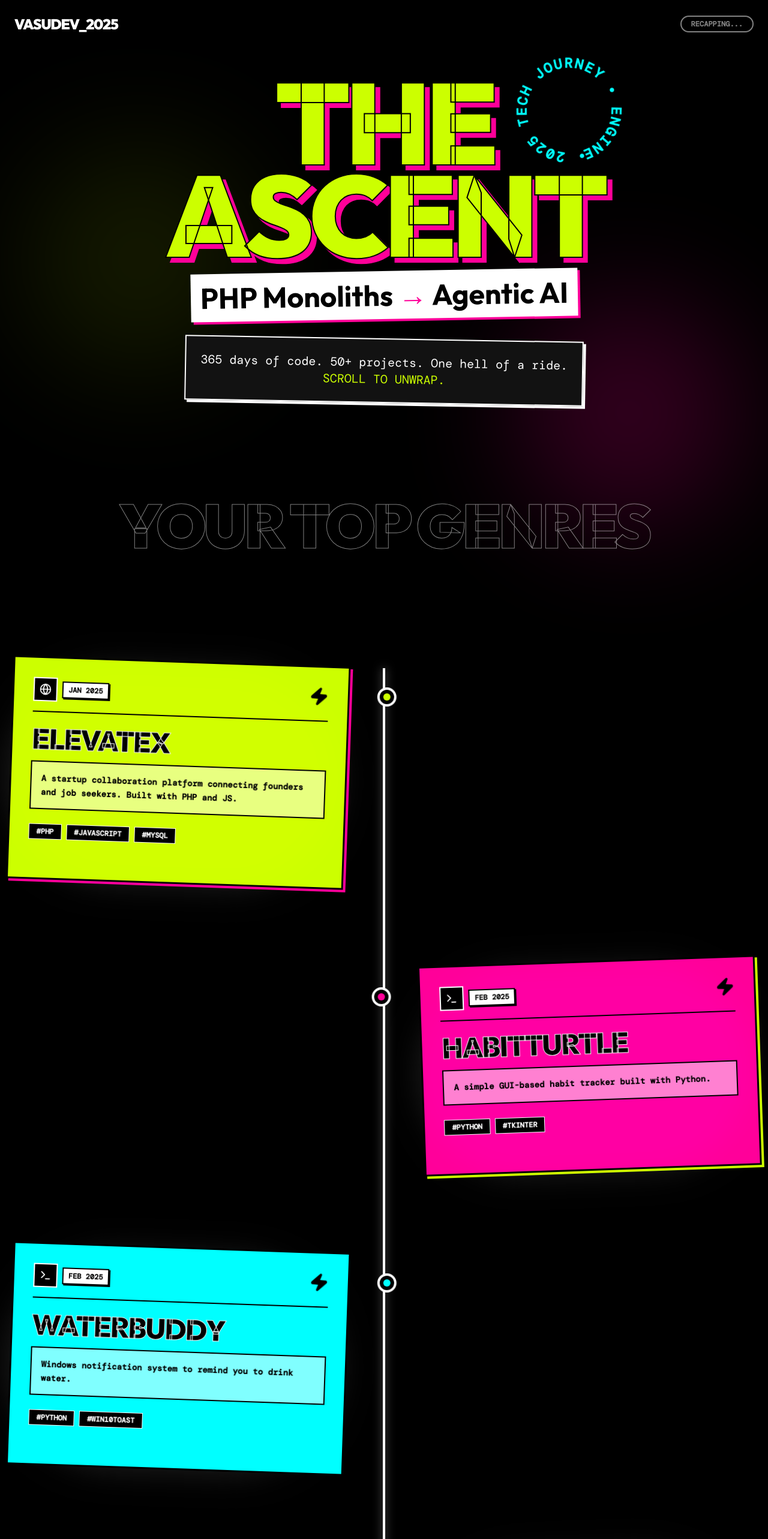
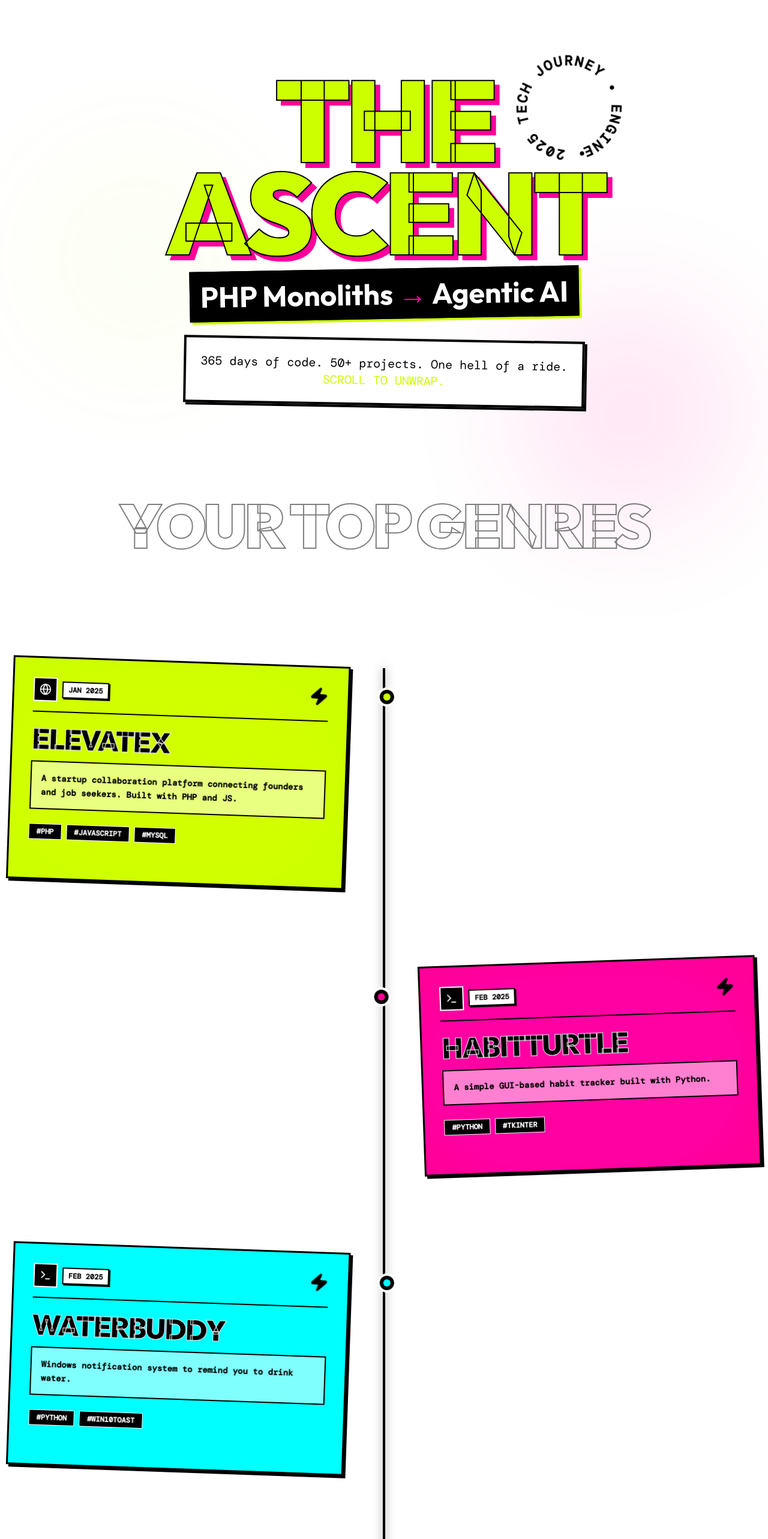
Before and after one commit to vasu-devs/Roadmap-Walkthrough-2025, a React (Vite) app: page / in a window 1280 px wide. Shown: the top 2566 px of the page at 60% size. Built offline with nearby package versions, Linux system fonts and the light colour scheme.

Commit message:
style: Invert the global color scheme to light mode and simplify project card shadow classes.

```diff
--- a/src/App.tsx
+++ b/src/App.tsx
@@ -8,13 +8,13 @@ function App() {
   const backgroundY = useTransform(scrollYProgress, [0, 1], ['0%', '20%']);
 
   return (
-    <div className="min-h-screen bg-black text-wrapped-white overflow-x-hidden cursor-crosshair">
+    <div className="min-h-screen bg-white text-black overflow-x-hidden cursor-crosshair">
 
       {/* Dynamic Background */}
-      <div className="fixed inset-0 z-0 bg-noise opacity-20 pointer-events-none"></div>
+      <div className="fixed inset-0 z-0 bg-noise opacity-30 pointer-events-none mix-blend-multiply"></div>
       <motion.div
         style={{ y: backgroundY }}
-        className="fixed inset-0 z-0 opacity-20 pointer-events-none"
+        className="fixed inset-0 z-0 opacity-10 pointer-events-none"
       >
         <div className="absolute top-20 left-10 w-96 h-96 bg-wrapped-lime rounded-full blur-[100px] mix-blend-screen animate-pulse" />
         <div className="absolute bottom-20 right-10 w-96 h-96 bg-wrapped-pink rounded-full blur-[100px] mix-blend-screen animate-wobble" />
@@ -23,10 +23,10 @@ function App() {
       {/* Header / Nav */}
       <header className="fixed top-0 left-0 w-full z-50 p-6 mix-blend-difference">
         <div className="flex justify-between items-center">
-          <span className="font-heading font-black text-2xl tracking-tighter text-white">
+          <span className="font-heading font-black text-2xl tracking-tighter text-black">
             VASUDEV_2025
           </span>
-          <div className="px-4 py-1 border-2 border-white rounded-full font-mono text-xs font-bold uppercase animate-pulse">
+          <div className="px-4 py-1 border-2 border-black rounded-full font-mono text-xs font-bold uppercase animate-pulse text-black">
             Recapping...
           </div>
         </div>
@@ -45,7 +45,7 @@ function App() {
               transition={{ duration: 10, repeat: Infinity, ease: "linear" }}
               className="absolute -top-10 -right-10 w-32 h-32 md:w-48 md:h-48"
             >
-              <svg viewBox="0 0 100 100" className="w-full h-full fill-wrapped-cyan">
+              <svg viewBox="0 0 100 100" className="w-full h-full fill-black">
                 <path id="curve" d="M 50 50 m -37 0 a 37 37 0 1 1 74 0 a 37 37 0 1 1 -74 0" fill="transparent" />
                 <text className="text-[12px] font-mono font-bold uppercase tracking-widest">
                   <textPath href="#curve">
@@ -58,10 +58,10 @@ function App() {
         </AnimatedSection>
 
         <AnimatedSection delay={0.5} className="max-w-4xl mx-auto">
-          <p className="font-heading text-3xl md:text-5xl font-bold bg-white text-black p-4 inline-block transform -rotate-1 shadow-hard-pink mb-8">
+          <p className="font-heading text-3xl md:text-5xl font-bold bg-black text-white p-4 inline-block transform -rotate-1 shadow-hard-lime mb-8 border-2 border-black">
             PHP Monoliths <span className="text-wrapped-pink">→</span> Agentic AI
           </p>
-          <div className="bg-wrapped-black border-2 border-wrapped-white p-6 transform rotate-1 max-w-2xl mx-auto shadow-hard-white">
+          <div className="bg-white border-4 border-black p-6 transform rotate-1 max-w-2xl mx-auto shadow-hard">
             <p className="font-mono text-lg md:text-xl leading-relaxed">
               365 days of code. 50+ projects. One hell of a ride.
               <br /><span className="text-wrapped-lime">SCROLL TO UNWRAP.</span>
@@ -76,7 +76,7 @@ function App() {
 
         <div className="container mx-auto px-4 mb-20 text-center">
           <AnimatedSection>
-            <h2 className="font-heading text-[8vw] font-black text-transparent text-stroke-white-1 opacity-50 select-none pointer-events-none">
+            <h2 className="font-heading text-[8vw] font-black text-transparent text-stroke-2 opacity-50 select-none pointer-events-none">
               YOUR TOP GENRES
             </h2>
           </AnimatedSection>
@@ -95,7 +95,7 @@ function App() {
           <p className="font-mono text-xl font-bold uppercase tracking-widest mb-8">
             Created by Vasudev
           </p>
-          <div className="inline-block p-4 bg-black text-white font-mono text-sm border-4 border-white transform hover:rotate-2 transition-transform cursor-pointer">
+          <div className="inline-block p-4 bg-wrapped-lime text-black font-mono text-sm border-4 border-black transform hover:rotate-2 transition-transform cursor-pointer shadow-hard border-black">
             github.com/vasudev
           </div>
         </div>
--- a/src/components/ProjectCard.tsx
+++ b/src/components/ProjectCard.tsx
@@ -32,10 +32,7 @@ export function ProjectCard({ project, index }: ProjectCardProps) {
   const rotateValue = isEven ? 2 : -2;
 
   // Wrapped-style hard shadow color logic (opposite of card color for contrast)
-  const shadowClass =
-    cardColor === 'bg-wrapped-lime' ? 'shadow-hard-pink' :
-      cardColor === 'bg-wrapped-pink' ? 'shadow-hard-lime' :
-        cardColor === 'bg-wrapped-cyan' ? 'shadow-hard-yellow' : 'shadow-hard-cyan';
+  const shadowClass = 'shadow-hard';
 
   return (
     <motion.div
--- a/src/components/Timeline.tsx
+++ b/src/components/Timeline.tsx
@@ -16,10 +16,10 @@ export function Timeline() {
         <div ref={containerRef} className="relative container mx-auto px-4 py-20">
             {/* Central Line Background */}
             {/* Central Line Background */}
-            <div className="absolute left-1/2 transform -translate-x-1/2 w-1 h-full bg-zinc-800/50">
+            <div className="absolute left-1/2 transform -translate-x-1/2 w-1 h-full bg-zinc-200">
                 <motion.div
                     style={{ height }}
-                    className="w-full bg-wrapped-white shadow-[0_0_15px_rgba(255,255,255,0.5)]"
+                    className="w-full bg-black shadow-[0_0_15px_rgba(0,0,0,0.5)]"
                 />
             </div>
 
```
